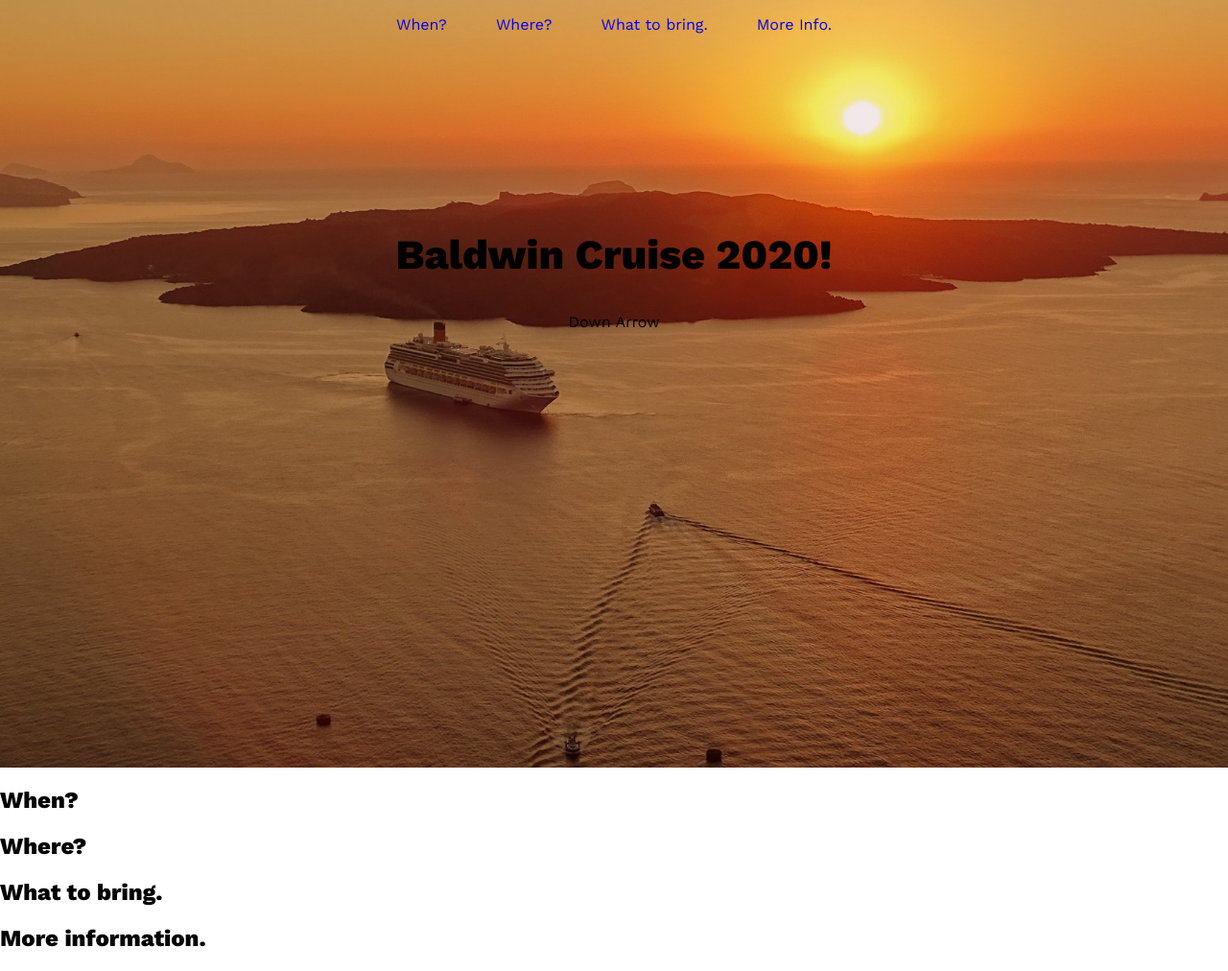
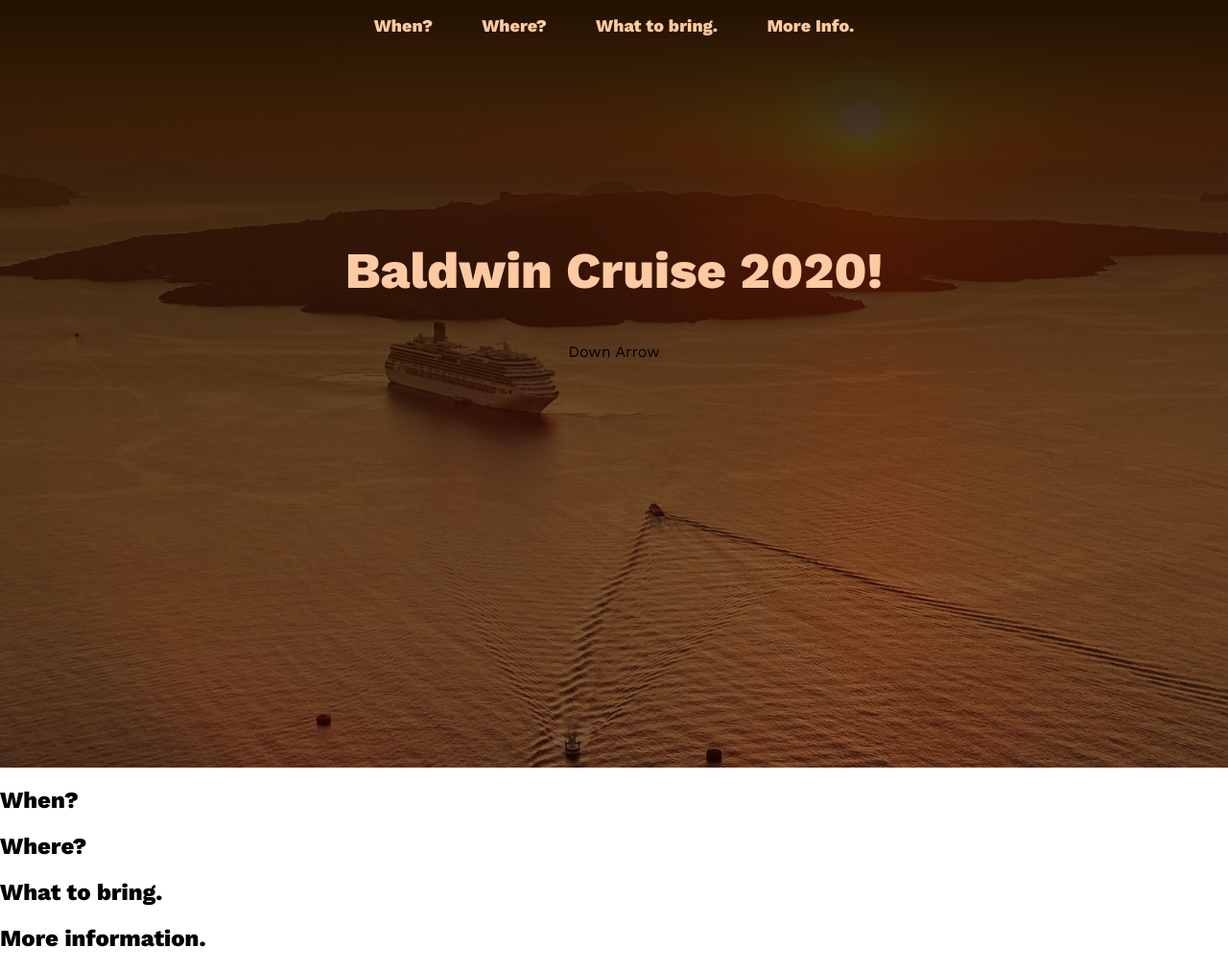
Before and after one commit to techb/baldwincruise.info, a PHP site: page / in a window 1280 px wide. Shown: the whole page at 96% size. Run offline with PHP 8.4, Linux system fonts and the light colour scheme.

Commit message:
added styling to the nav menu, hero section looking better

```diff
--- a/css/styles.css
+++ b/css/styles.css
@@ -4,16 +4,18 @@ body {
 	padding: 0;
 }
 h1 {
-	font-size: 43px;
+	font-size: 53px;
 	font-weight: bold;
-
-	/* text-shadow: grey 0px 0px 10px; */
+	/* text-shadow: rgb(82, 65, 0) 0px 0px 35px; */
+	color: #ffcaa1;
 }
 
-
-
 .hero {
-	background-image: url(../img/cruise-hero.jpg);
+	background:
+		linear-gradient(
+			rgb(34, 16, 0),
+			rgba(59, 27, 1, 0)
+		), url(../img/cruise-hero.jpg);
 	background-position: center;
 	background-size: cover;
 	background-repeat: no-repeat;
@@ -37,8 +39,62 @@ h1 {
 	padding-left: 2%;
 	padding-right: 2%;
 }
-.menu-items li a {
+
+/*
+	https://webdeasy.de/en/top-css-buttons-en/
+	#6 Thin Buttons
+*/
+.btn {
 	text-decoration: none;
+	color: #ffcaa1;
+	font-size: 18px;
+	font-weight: bold;
+	transition: all 0.3s;
+	position: relative;
+	transition: all 0.3s;
+}
+.btn::before {
+	content: '';
+	position: absolute;
+	bottom: 0;
+	left: 0;
+	width: 100%;
+	height: 100%;
+	z-index: 1;
+	opacity: 0;
+	transition: all 0.3s;
+	border-top-width: 1px;
+	border-bottom-width: 1px;
+	border-top-style: solid;
+	border-bottom-style: solid;
+	border-top-color: rgba(255,255,255,0.5);
+	border-bottom-color: rgba(255,255,255,0.5);
+	transform: scale(0.1, 1);
+}
+.btn:visited {
+	color: #db8e53;
+}
+.btn:hover  {
+	letter-spacing: 2px;
+	color: #ffcaa1;
+}
+.btn:hover::before {
+	opacity: 1;
+	transform: scale(1, 1);
+}
+.btn::after {
+	content: '';
+	position: absolute;
+	bottom: 0;
+	left: 0;
+	width: 100%;
+	height: 100%;
+	z-index: 1;
+	transition: all 0.3s;
+}
+.btn:hover::after {
+	opacity: 0;
+	transform: scale(0.1, 1);
 }
 
 .hero-copy {
--- a/index.html
+++ b/index.html
@@ -16,10 +16,10 @@
 	<section class="hero">
 		<nav class="top-menu">
 			<ul class="menu-items">
-				<li class="menu-when"><a href="#when">When?</a></li>
-				<li class="menu-where"><a href="#where">Where?</a></li>
-				<li class="menu-what"><a href="#what">What to bring.</a></li>
-				<li class="menu-more"><a href="#more">More Info.</a></li>
+				<li class="menu-when"><a class="btn" href="#when">When?</a></li>
+				<li class="menu-where"><a class="btn" href="#where">Where?</a class="btn"></li>
+				<li class="menu-what"><a class="btn" href="#what">What to bring.</a class="btn"></li>
+				<li class="menu-more"><a class="btn" href="#more">More Info.</a class="btn"></li>
 			</ul>
 		</nav>
 
```
